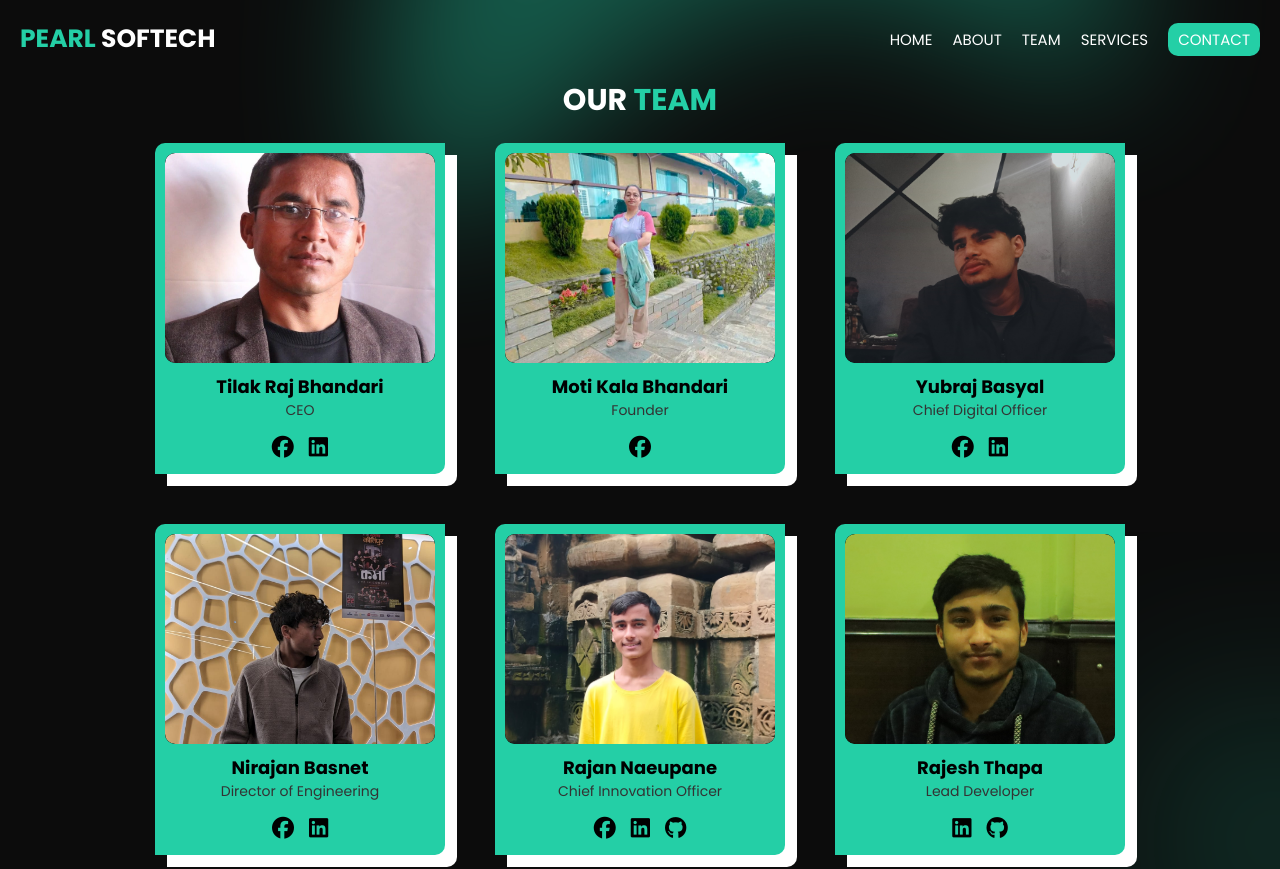
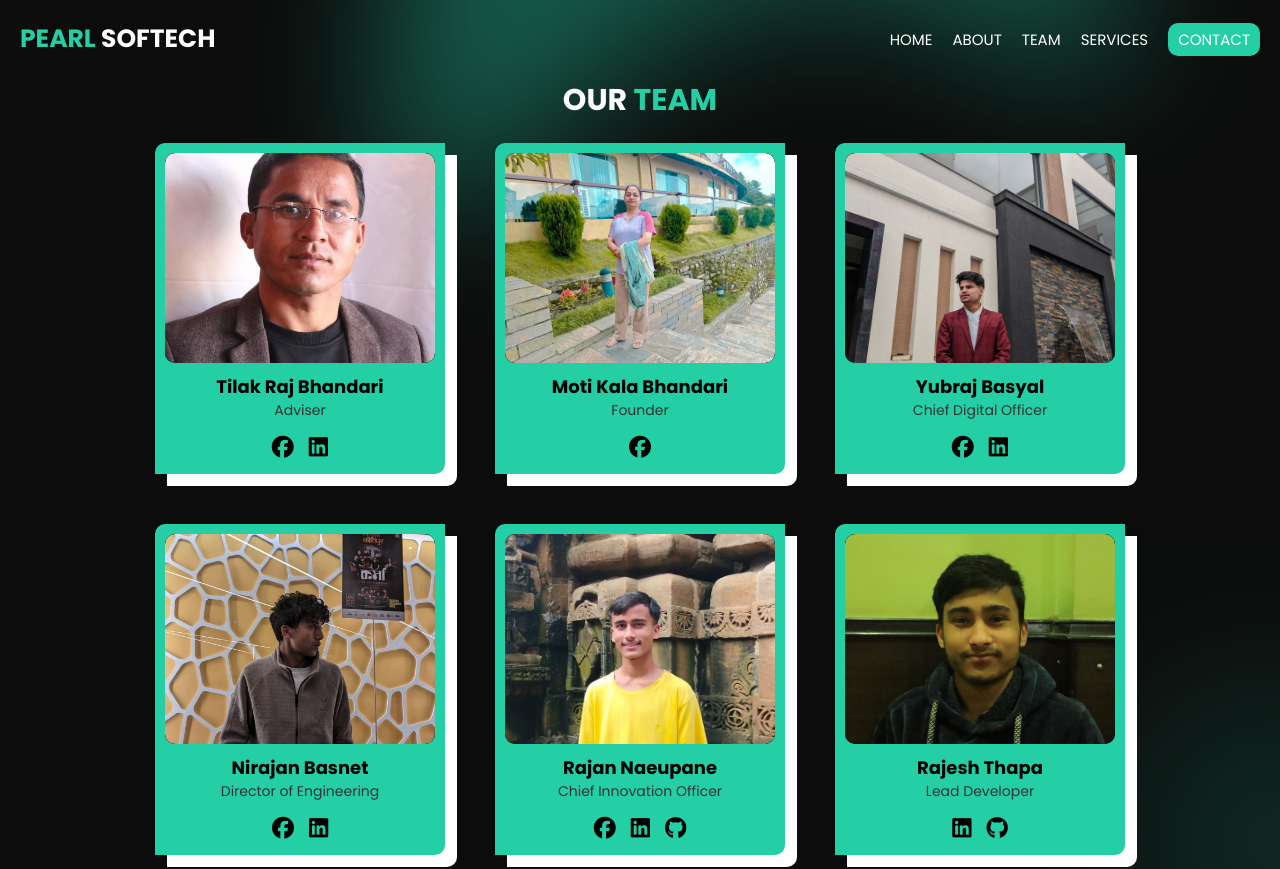
Before and after one commit to Pearl-Softech/pearl-softech-web, a React (Vite) app: page /team in a window 1280 px wide. Shown: the top 869 px of the page. Built offline with nearby package versions, Linux system fonts and the light colour scheme.

Commit message:
Change CEO title to Adviser and change member profile picture

```diff
--- a/src/pages/Team.tsx
+++ b/src/pages/Team.tsx
@@ -12,7 +12,7 @@ import memberPhoto6 from "../assets/images/member/6.jpg";
 const teamMembers = [
     {
         name: "Tilak Raj Bhandari",
-        position: "CEO",
+        position: "Adviser",
         image: memberPhoto1,
         socials: {
             facebook: "https://www.facebook.com/tilakraj.bhandari.5",
```
Also changed, not shown: src/assets/images/member/3.jpg.
